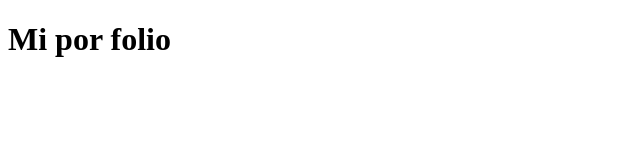
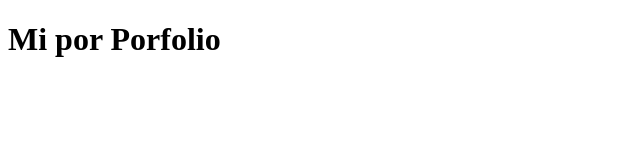
Before and after one commit to danielVidela/Porfolio_Frontend, a plain HTML site: page index.html in a window 1280 px wide. Shown: the whole page, without its empty margins (0-640 px from the left). Drawn offline with Linux system fonts and the light colour scheme.

Commit message:
cambio de titulo

```diff
--- a/index.html
+++ b/index.html
@@ -7,6 +7,6 @@
     <title>Document</title>
 </head>
 <body>
-    <H1>Mi por folio</H1>
+    <H1>Mi por Porfolio</H1>
 </body>
 </html>
```
